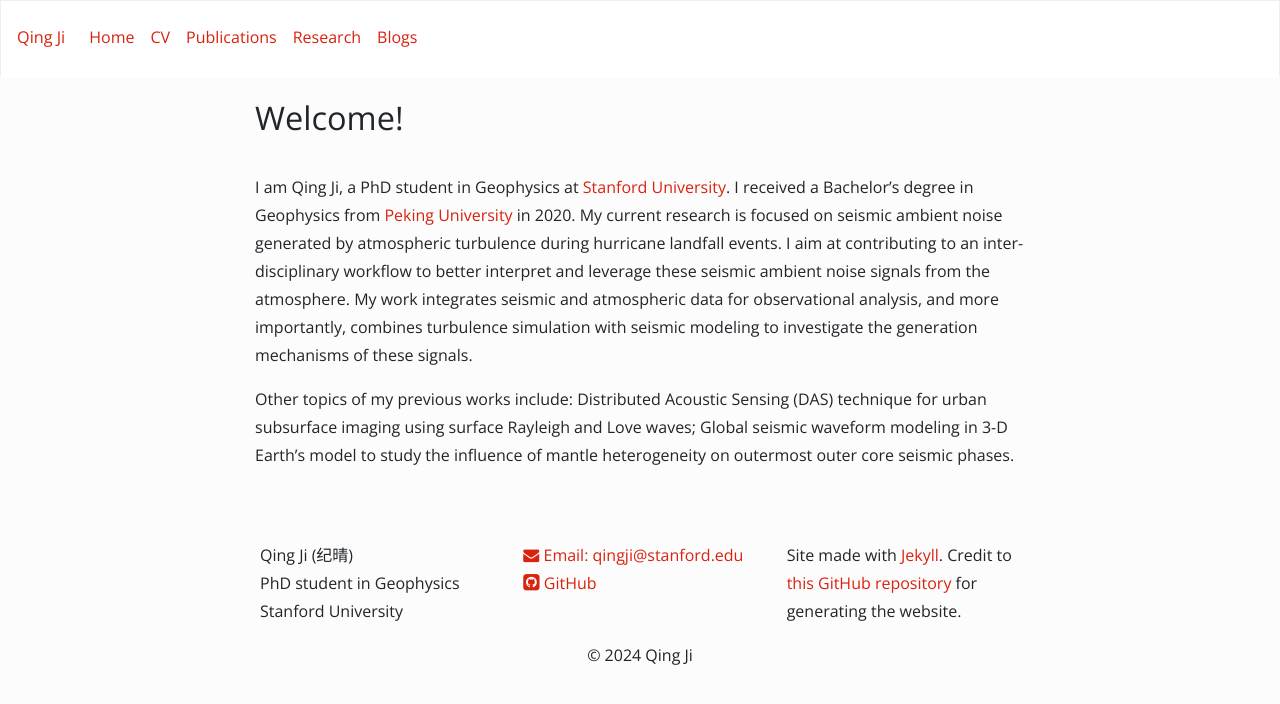
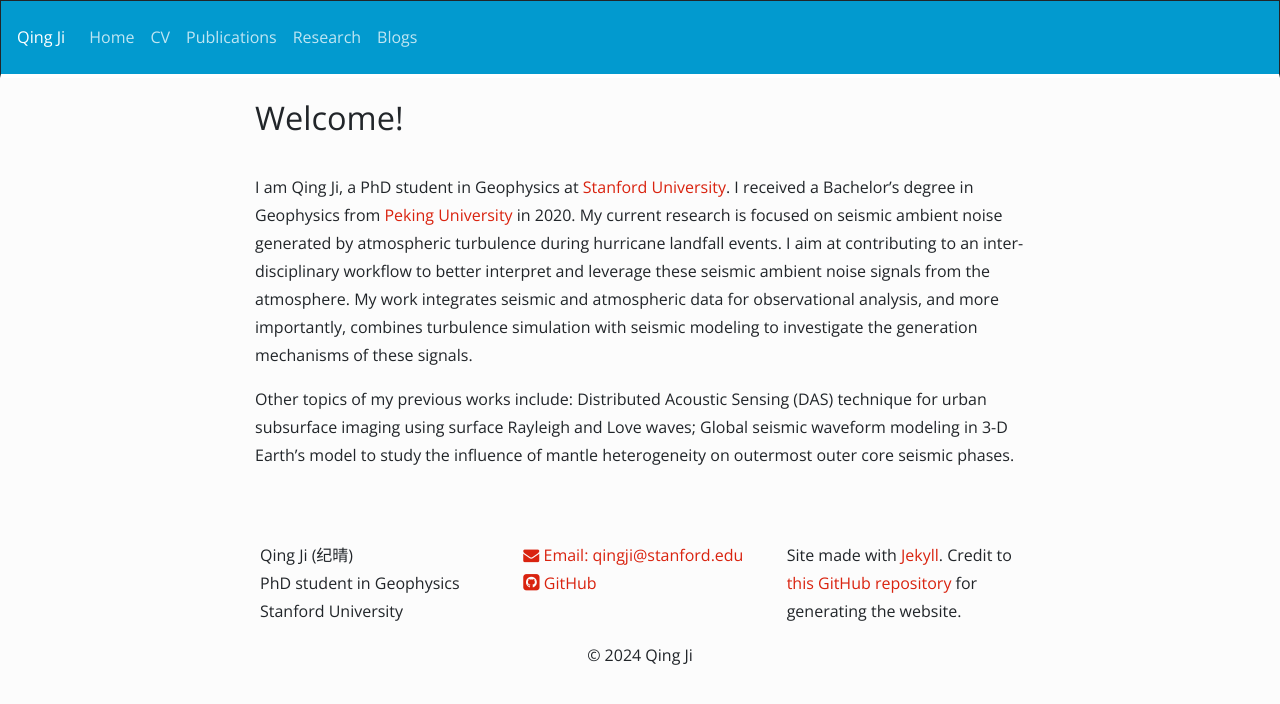
Before and after one commit to NickJi98/NickJi98.github.io, a Jekyll site: the page built from _pages/home.md, in a window 1280 px wide. Shown: the top 704 px of the page. Built offline with Jekyll 4.4.1, drawn with Linux system fonts in a browser that asks for light colours; nearby versions of some CDN libraries; a style sheet for code colours, icons or effects is not loaded.

Commit message:
Update header.html

```diff
--- a/_includes/header.html
+++ b/_includes/header.html
@@ -3,7 +3,7 @@
 height="0" width="0" style="display:none;visibility:hidden"></iframe></noscript>
 <!-- End Google Tag Manager (noscript) -->
 
-<nav class="navbar sticky-top navbar-expand-lg bg-light" data-bs-theme="light">
+<nav class="navbar sticky-top navbar-expand-lg navbar-dark bg-info">
     <a class="navbar-brand" href="{{ site.url }}{{ site.baseurl }}/">
 <!--     <img src="{{ site.url }}{{ site.baseurl }}/favicon.ico" width="30" height="30" style="margin-right:5px" class="d-inline-block align-top" alt=""> -->
       {{ site.title | escape }}
```
